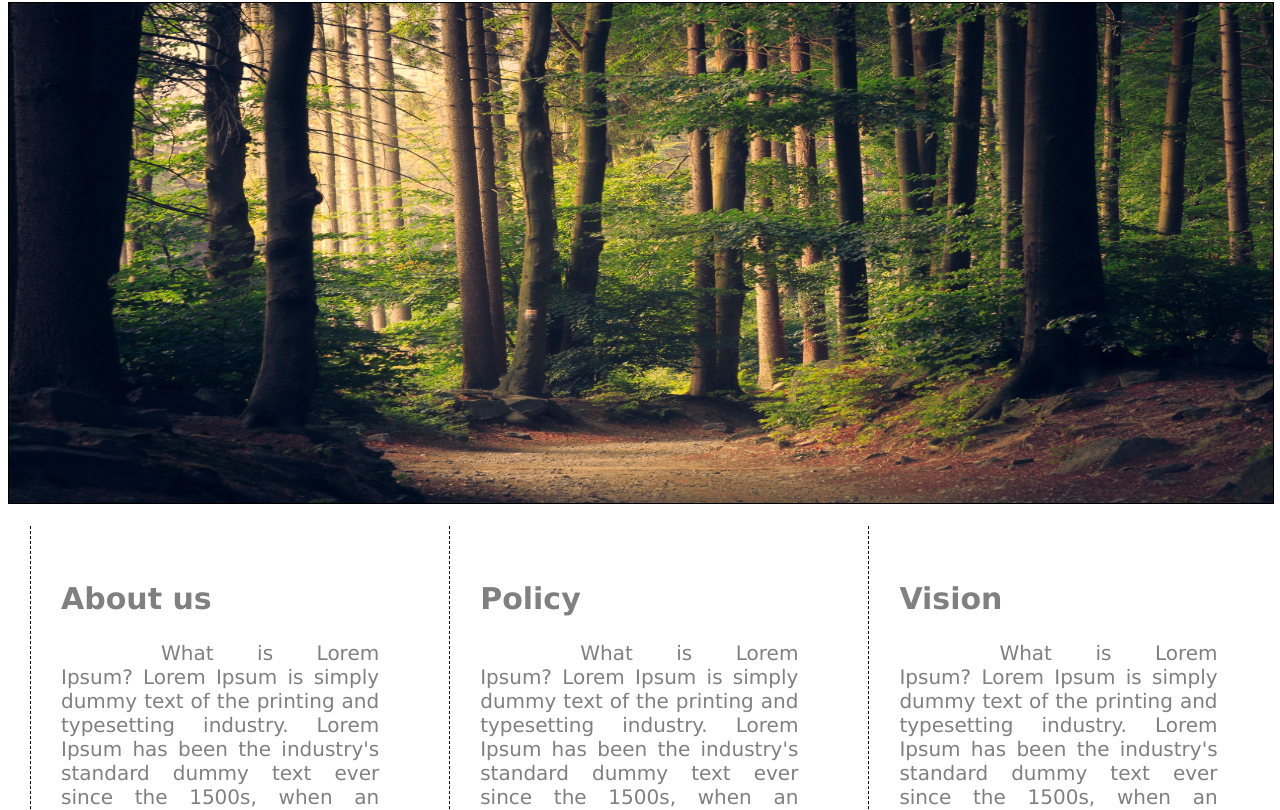
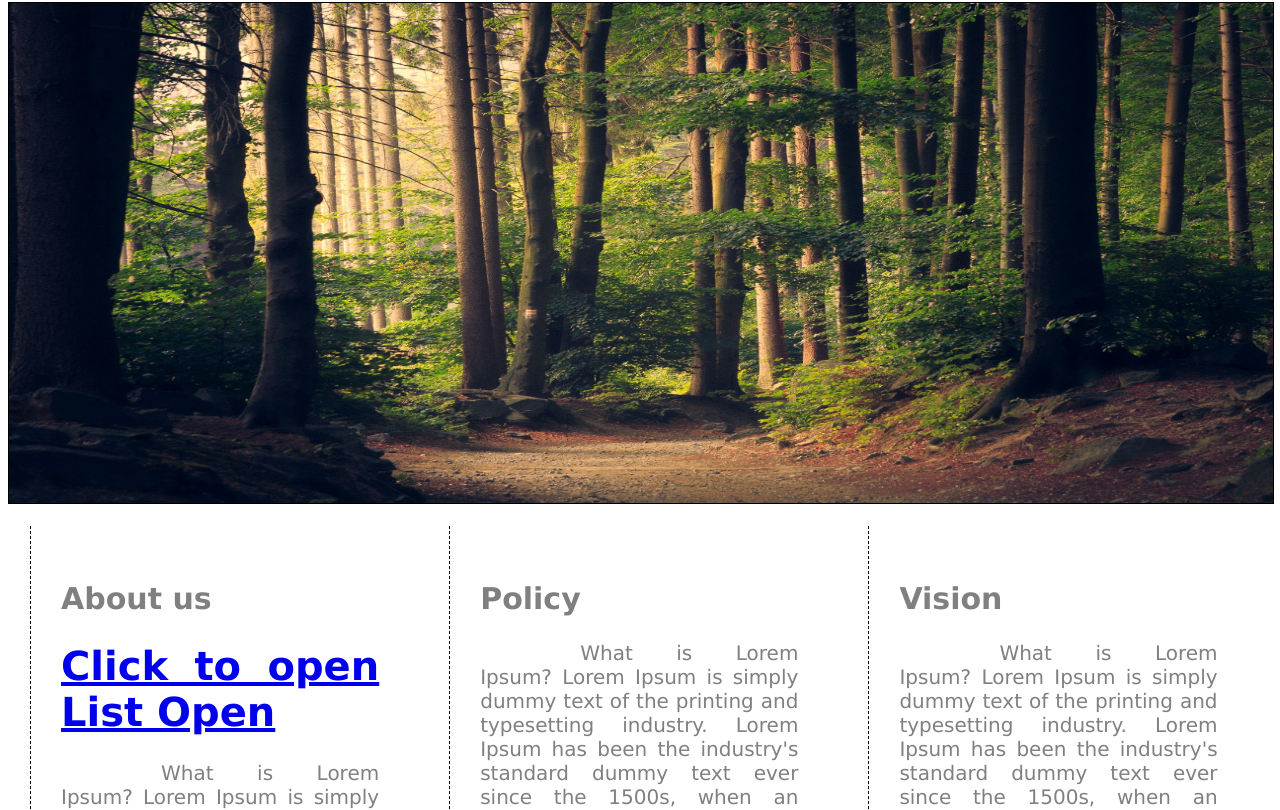
Before and after one commit to Azad20024/myweb, a plain HTML site: page index.html in a window 1280 px wide. Shown: the top 810 px of the page. Drawn offline with Linux system fonts and the light colour scheme.

Commit message:
Update index.html

```diff
--- a/index.html
+++ b/index.html
@@ -131,6 +131,7 @@ Block Level tag
 
  	<div id="col1" class="colstyle">
 <h2>About us </h2>
+		<h1><a href="list.html">Click to open List Open </a></h1>
 <p style="text-indent:100px">
 
 What is Lorem Ipsum?
```
